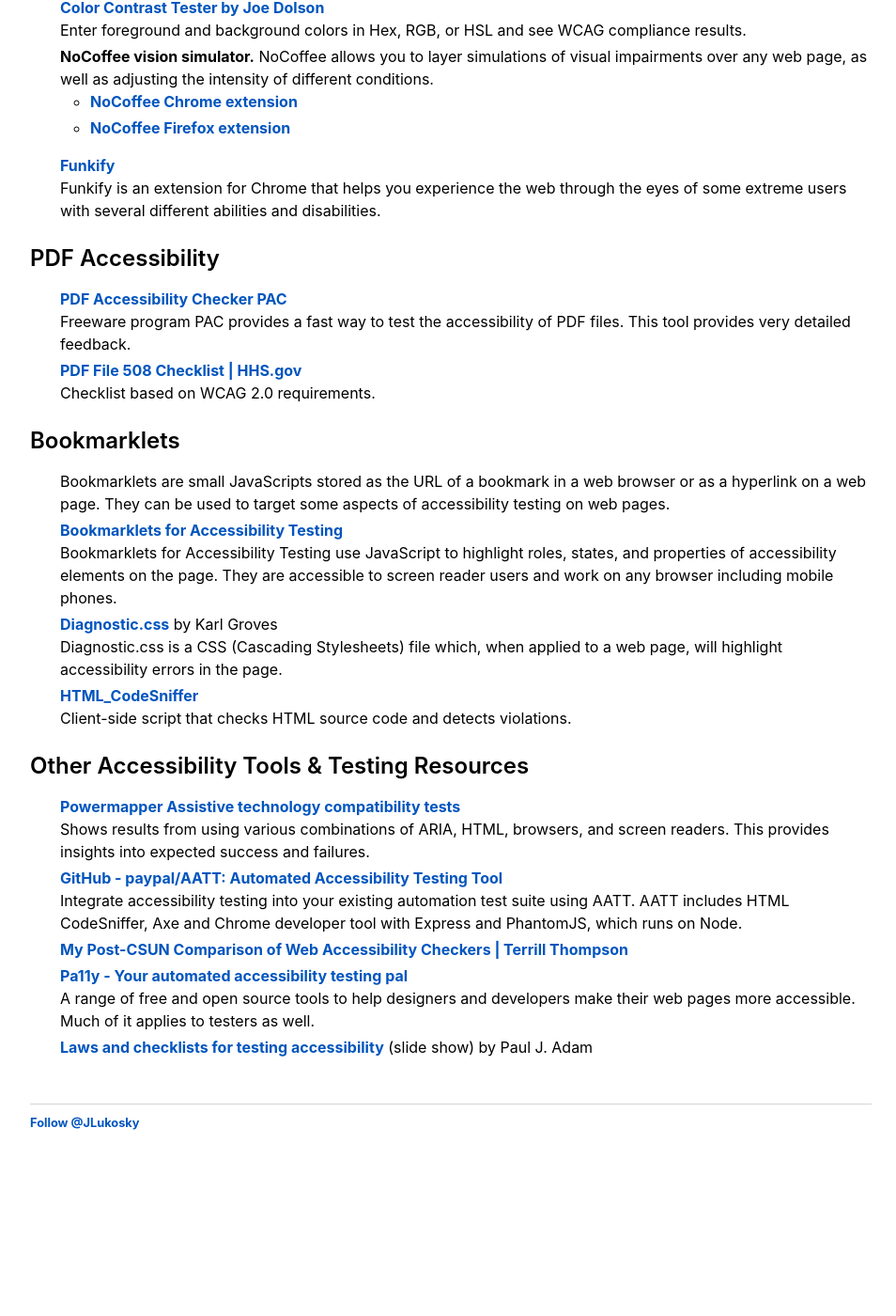
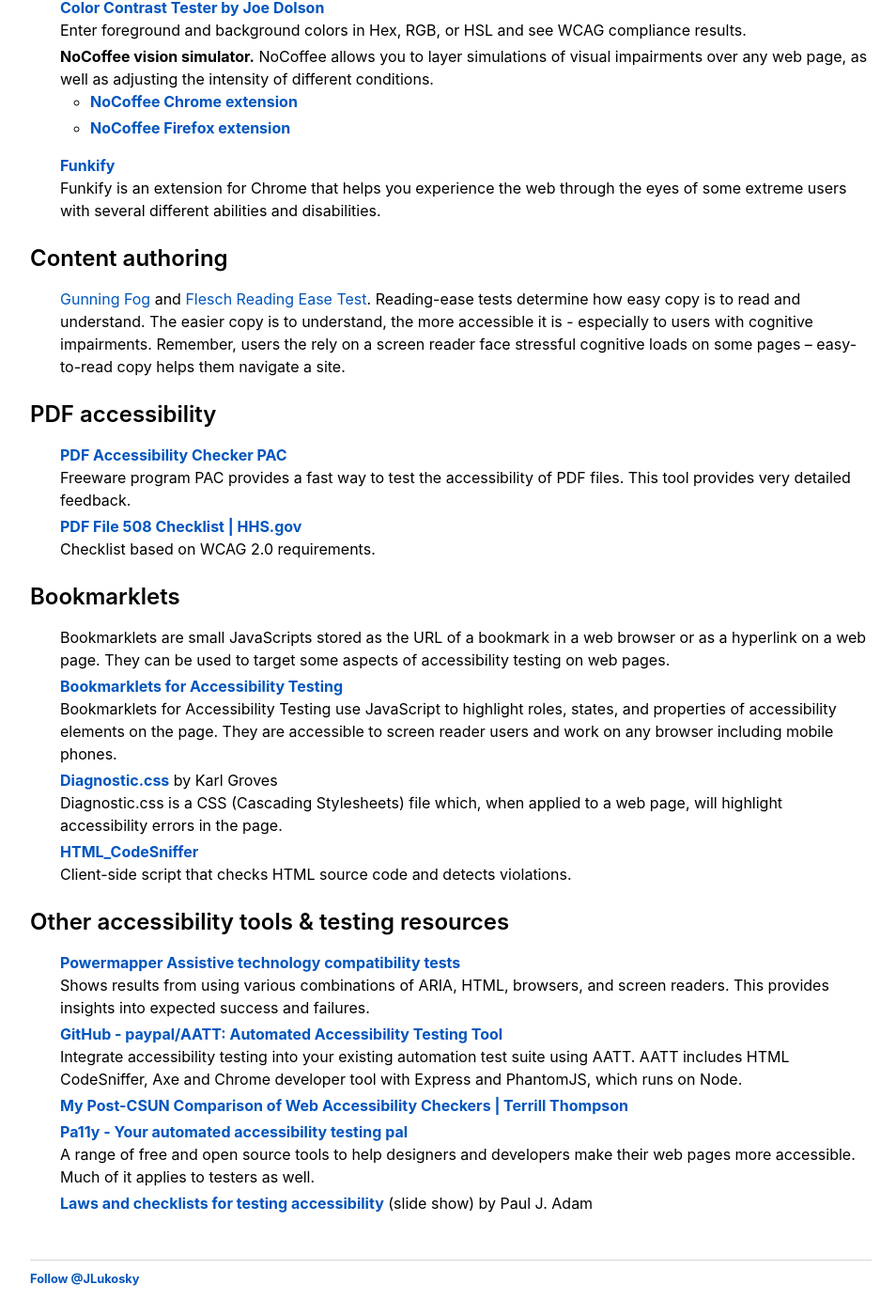
Before and after one commit to jlukosky/jlukosky, a Jekyll site: the page built from tools/index.html, in a window 1280 px wide and 1400 px high, scrolled down 1095 px. Shown: the whole window at 94% size, without its empty margins (160-1114 px from the left). Built offline with Jekyll 4.4.1, drawn with Linux system fonts in a browser that asks for light colours; comment, search, counter and statistics services are not loaded; before the commit the page ends 2357 px from its top, so only the background shows below that.

Commit message:
tools update

```diff
--- a/tools/index.html
+++ b/tools/index.html
@@ -9,53 +9,57 @@
 
 <h2>General accessibility tools</h2>
 <ul style="list-style:none;">
-    <li><a href="https://accessibilityinsights.io/docs/en/web/overview"><b>Accessibility Insights for Web</b></a><br> Accessibility Insights for Web is a Chrome extension that helps developers find and fix accessibility issues in web apps and sites. The tool supports two main components.
-     <ul>
+    <li><a href="https://accessibilityinsights.io/docs/en/web/overview" target="_blank"><b>Accessibility Insights for Web</b></a><br> Accessibility Insights for Web is a Chrome extension that helps developers find and fix accessibility issues in web apps and sites. The tool supports two main components. <ul>
             <li><i>FastPass</i> helps developers identify common, high-impact issues within five minutes.</li>
             <li><i>Assessment</i> allows anyone with HTML site is skills to verify that a web app or web 100% compliant with Web Content Accessibility Guidelines (WCAG) 2.0 Level AA.</li>
         </ul>
     </li>
-     <li><a href="https://www.deque.com/axe/"><b>Axe</b></a>
+    <li><a href="https://www.deque.com/axe/" target="_blank"><b>Axe</b></a>
         <br> Testing apps available for Chrome, Firefox, and Android. Coming soon to iOS. The axe scan engine is what Microsoft's Accessibility Insights tools check against.</li>
-     <li><a href="https://validator.w3.org/nu/"><b>Nu Html Checker</b></a><br> Parse HTML for correct formatting by entering HTML or a URL.</li>
-     <li><a href="https://tenon.io/"><b>Tenon</b></a><br> Tenon website allows you to enter a URL to test or paste code directly for analysis.</li>
-     <li><a href="https://wave.webaim.org/"><b>WAVE</b></a> (Web Accessibility Evaluation Tool) <br> The WAVE Chrome and Firefox extensions allows you to evaluate web content for accessibility issues directly within Chrome and Firefox browsers. (WAVE also offers other tools including an enterprise-level tool that provides monitoring and reporting of accessibility over time.)</li>
-     <li><a href="http://pauljadam.com/extension.html"><b>a11yTools Safari macOS</b></a> by Paul J. Adam <br> a11yTools is a collection of HTML Web Accessibility Testing Tools in one location in an Extension for Safari used for quick and easy Accessibility testing. Run your favorite Accessibility testing tool and then take a screenshot showing the a11y error to developers and designers.</li>
-     <li><a href="http://pauljadam.com/extension.html"><b>a11yTools for iOS</b></a> by Paul J. Adam<br> a11yTools is a collection of HTML Web Accessibility Testing Tools in one location on your iPhone and iPad for quick and easy Accessibility testing. Run your favorite Accessibility testing tool and easily take a screenshot on your phone showing the a11y error to developers and designers.</li>
+    <li><a href="https://validator.w3.org/nu/" target="_blank"><b>Nu Html Checker</b></a><br> Parse HTML for correct formatting by entering HTML or a URL.</li>
+    <li><a href="https://tenon.io/" target="_blank"><b>Tenon</b></a><br> Tenon website allows you to enter a URL to test or paste code directly for analysis.</li>
+    <li><a href="https://wave.webaim.org/" target="_blank"><b>WAVE</b></a> (Web Accessibility Evaluation Tool) <br> The WAVE Chrome and Firefox extensions allows you to evaluate web content for accessibility issues directly within Chrome and Firefox browsers. (WAVE also offers other tools including an enterprise-level tool that provides monitoring and reporting of accessibility over time.)</li>
+    <li><a href="http://pauljadam.com/extension.html" target="_blank"><b>a11yTools Safari macOS</b></a> by Paul J. Adam <br> a11yTools is a collection of HTML Web Accessibility Testing Tools in one location in an Extension for Safari used for quick and easy Accessibility testing. Run your favorite Accessibility testing tool and then take a screenshot showing the a11y error to developers and designers.</li>
+    <li><a href="http://pauljadam.com/extension.html" target="_blank"><b>a11yTools for iOS</b></a> by Paul J. Adam<br> a11yTools is a collection of HTML Web Accessibility Testing Tools in one location on your iPhone and iPad for quick and easy Accessibility testing. Run your favorite Accessibility testing tool and easily take a screenshot on your phone showing the a11y error to developers and designers.</li>
 </ul>
  <h2>Color, Contrast, and Vision</h2>
  <ul style="list-style:none;">
-     <li><a href="https://developer.paciellogroup.com/resources/contrastanalyser/"><b>Color Contrast Analyser</b></a>&nbsp;by Paciello<br> The Colour Contrast Analyser (CCA) is a desktop application for Windows/macOS that helps determine the legibility of text and the contrast of visual elements, such as graphical controls and visual indicators. Includes WCAG 2.1 compliance indicators, entering colors or using a color picker, alpha transparency support, and a colour blindness simulator.</li>
+     <li><a href="https://developer.paciellogroup.com/resources/contrastanalyser/" target="_blank"><b>Color Contrast Analyser</b></a>&nbsp;by Paciello<br> The Colour Contrast Analyser (CCA) is a desktop application for Windows/macOS that helps determine the legibility of text and the contrast of visual elements, such as graphical controls and visual indicators. Includes WCAG 2.1 compliance indicators, entering colors or using a color picker, alpha transparency support, and a colour blindness simulator.</li>
      <li><a href="https://www.joedolson.com/tools/color-contrast.php"><b>Color Contrast Tester by Joe Dolson</b></a>
          <br> Enter foreground and background colors in Hex, RGB, or HSL and see WCAG compliance results.</li>
      <li><b>NoCoffee vision simulator.</b> NoCoffee allows you to layer simulations of visual impairments over any web page, as well as adjusting the intensity of different conditions. <ul>
-             <li><a href="https://chrome.google.com/webstore/detail/nocoffee/jjeeggmbnhckmgdhmgdckeigabjfbddl?hl=en-US"><b>NoCoffee Chrome extension</b></a></li>
-             <li><a href="https://addons.mozilla.org/en-US/firefox/addon/nocoffee/?src=search"><b>NoCoffee Firefox extension</b></a></li>
+             <li><a href="https://chrome.google.com/webstore/detail/nocoffee/jjeeggmbnhckmgdhmgdckeigabjfbddl?hl=en-US" target="_blank"><b>NoCoffee Chrome extension</b></a></li>
+             <li><a href="https://addons.mozilla.org/en-US/firefox/addon/nocoffee/?src=search" target="_blank"><b>NoCoffee Firefox extension</b></a></li>
          </ul>
      </li>
-     <li><a href="https://www.funkify.org/"><b>Funkify</b></a><br> Funkify is an extension for Chrome that helps you experience the web through the eyes of some extreme users with several different abilities and disabilities. </li>
+     <li><a href="https://www.funkify.org/" target="_blank"><b>Funkify</b></a><br> Funkify is an extension for Chrome that helps you experience the web through the eyes of some extreme users with several different abilities and disabilities. </li>
  </ul>
 
- <h2>PDF Accessibility</h2>
+<h2>Content authoring</h2>
 <ul style="list-style:none;">
-     <li><a href="http://www.access-for-all.ch/en/pdf-lab/pdf-accessibility-checker-pac.html"><b>PDF Accessibility Checker PAC</b></a><br> Freeware program PAC provides a fast way to test the accessibility of PDF files. This tool provides very detailed feedback.</li>
-     <li><a href="https://www.hhs.gov/web/section-508/making-files-accessible/checklist/pdf/index.html"><b>PDF File 508 Checklist | HHS.gov</b></a><br>Checklist based on WCAG 2.0 requirements.</li>
+    <li><a href="http://gunning-fog-index.com/" target="_blank">Gunning Fog</a> and <a href="http://www.readabilityformulas.com/free-readability-formula-tests.php" target="_blank">Flesch Reading Ease Test</a>. Reading-ease tests determine how easy copy is to read and understand. The easier copy is to understand, the more accessible it is - especially to users with cognitive impairments. Remember, users the rely on a screen reader face stressful cognitive loads on some pages – easy-to-read copy helps them navigate a site.</li>
+</ul>
+
+ <h2>PDF accessibility</h2>
+ <ul style="list-style:none;">
+     <li><a href="http://www.access-for-all.ch/en/pdf-lab/pdf-accessibility-checker-pac.html" target="_blank"><b>PDF Accessibility Checker PAC</b></a><br> Freeware program PAC provides a fast way to test the accessibility of PDF files. This tool provides very detailed feedback.</li>
+     <li><a href="https://www.hhs.gov/web/section-508/making-files-accessible/checklist/pdf/index.html" target="_blank"><b>PDF File 508 Checklist | HHS.gov</b></a><br>Checklist based on WCAG 2.0 requirements.</li>
  </ul>
 
  <h2>Bookmarklets</h2>
  <ul style="list-style:none;">
      <li>Bookmarklets are small JavaScripts stored as the URL of a bookmark in a web browser or as a hyperlink on a web page. They can be used to target some aspects of accessibility testing on web pages.</li>
-     <li><a href="http://pauljadam.com/bookmarklets/"><b>Bookmarklets for Accessibility Testing</b></a><br> Bookmarklets for Accessibility Testing use JavaScript to highlight roles, states, and properties of accessibility elements on the page. They are accessible to screen reader users and work on any browser including mobile phones.</li>
-     <li><a href="http://www.karlgroves.com/2013/09/07/diagnostic-css-super-quick-web-accessibility-testing/"><b>Diagnostic.css</b></a>&nbsp;by Karl Groves<br> Diagnostic.css is a CSS (Cascading Stylesheets) file which, when applied to a web page, will highlight accessibility errors in the page.</li>
-     <li><a href="http://squizlabs.github.io/HTML_CodeSniffer/"><b>HTML_CodeSniffer</b></a><br> Client-side script that checks HTML source code and detects violations.</li>
+     <li><a href="http://pauljadam.com/bookmarklets/" target="_blank"><b>Bookmarklets for Accessibility Testing</b></a><br> Bookmarklets for Accessibility Testing use JavaScript to highlight roles, states, and properties of accessibility elements on the page. They are accessible to screen reader users and work on any browser including mobile phones.</li>
+     <li><a href="http://www.karlgroves.com/2013/09/07/diagnostic-css-super-quick-web-accessibility-testing/" target="_blank"><b>Diagnostic.css</b></a>&nbsp;by Karl Groves<br> Diagnostic.css is a CSS (Cascading Stylesheets) file which, when applied to a web page, will highlight accessibility errors in the page.</li>
+     <li><a href="http://squizlabs.github.io/HTML_CodeSniffer/" target="_blank"><b>HTML_CodeSniffer</b></a><br> Client-side script that checks HTML source code and detects violations.</li>
  </ul>
 
- <h2>Other Accessibility Tools &amp; Testing Resources</h2>
+ <h2>Other accessibility tools &amp; testing resources</h2>
  <ul style="list-style:none;">
-     <li><a href="http://www.powermapper.com/tests/"><b>Powermapper Assistive technology compatibility tests</b></a>
-         <br> Shows results from using various combinations of ARIA, HTML, browsers, and screen readers. This provides insights into expected success and failures.</li>
-     <li><a href="https://github.com/paypal/AATT"><b>GitHub - paypal/AATT: Automated Accessibility Testing Tool</b></a><br> Integrate accessibility testing into your existing automation test suite using AATT. AATT includes HTML CodeSniffer, Axe and Chrome developer tool with Express and PhantomJS, which runs on Node.</li>
-     <li><a href="http://terrillthompson.com/blog/730"><b>My Post-CSUN Comparison of Web Accessibility Checkers | Terrill Thompson</b></a></li>
-     <li><a href="https://github.com/paypal/AATT"><b>Pa11y - Your automated accessibility testing pal</b></a><br> A range of free and open source tools to help designers and developers make their web pages more accessible. Much of it applies to testers as well.</li>
-     <li><a href="https://github.com/paypal/AATT"><b>Laws and checklists for testing accessibility</b></a>&nbsp;(slide show) by Paul J. Adam</li>
+     <li><a href="http://www.powermapper.com/tests/" target="_blank"><b>Powermapper Assistive technology compatibility tests</b></a>
+         <br>Shows results from using various combinations of ARIA, HTML, browsers, and screen readers. This provides insights into expected success and failures.</li>
+     <li><a href="https://github.com/paypal/AATT" target="_blank"><b>GitHub - paypal/AATT: Automated Accessibility Testing Tool</b></a><br> Integrate accessibility testing into your existing automation test suite using AATT. AATT includes HTML CodeSniffer, Axe and Chrome developer tool with Express and PhantomJS, which runs on Node.</li>
+     <li><a href="http://terrillthompson.com/blog/730" target="_blank"><b>My Post-CSUN Comparison of Web Accessibility Checkers | Terrill Thompson</b></a></li>
+     <li><a href="https://github.com/paypal/AATT" target="_blank"><b>Pa11y - Your automated accessibility testing pal</b></a><br> A range of free and open source tools to help designers and developers make their web pages more accessible. Much of it applies to testers as well.</li>
+     <li><a href="https://github.com/paypal/AATT" target="_blank"><b>Laws and checklists for testing accessibility</b></a>&nbsp;(slide show) by Paul J. Adam</li>
  </ul>
```
Lines whose indentation alone changed are shown as unchanged.
